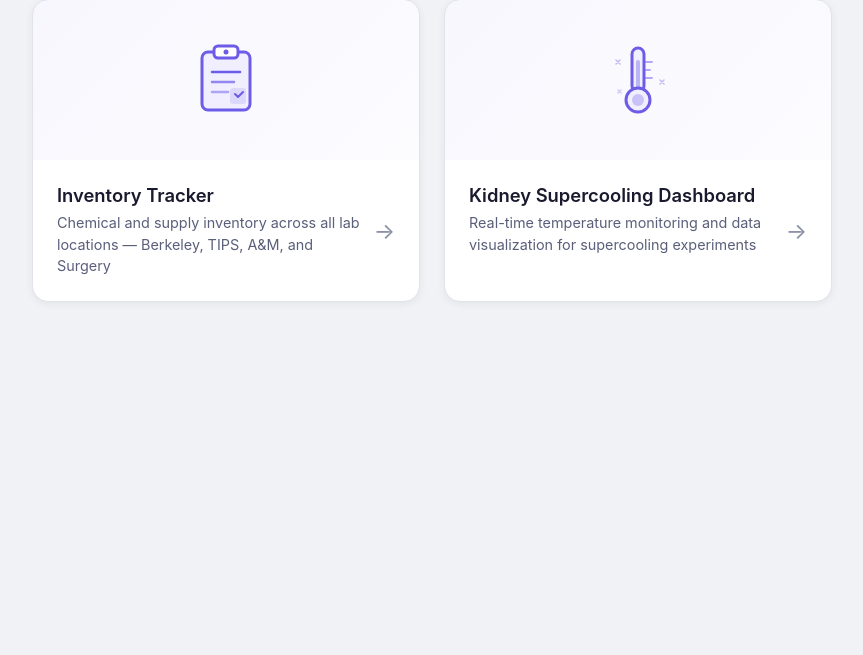
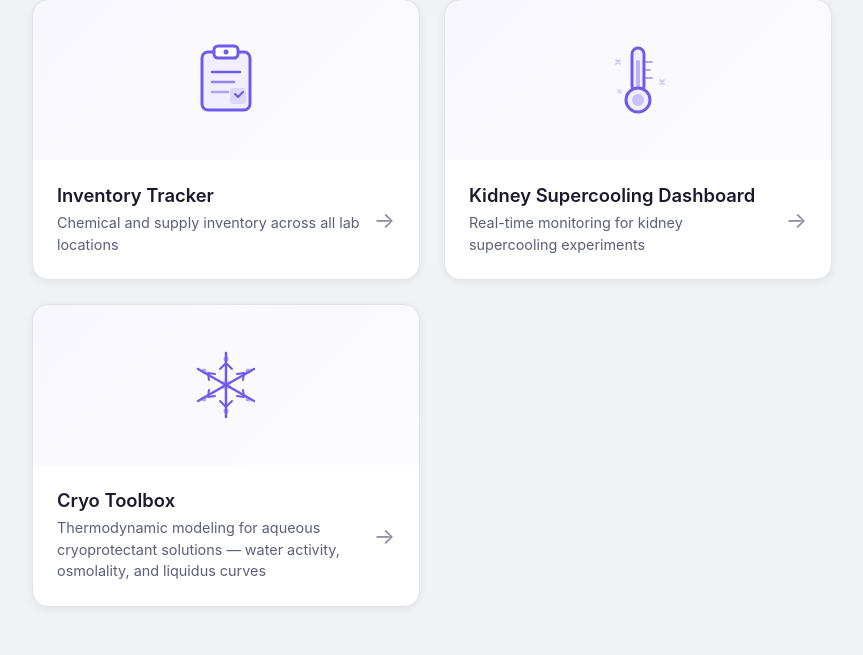
Before and after one commit to ronsellers/biochoric-toolbox, a Flask app: page / in a window 1280 px wide. Shown: the part 163-818 px from the top of the page, without its empty margins (208-1071 px from the left). Before the commit the page ends 465 px from the top, so only its background shows below. Run offline with Flask 3, Linux system fonts and the light colour scheme.

Commit message:
Add Cryo Toolbox card and switch to dynamic Jinja template
Co-Authored-By: Claude Sonnet 4.6 <noreply@anthropic.com>

```diff
--- a/app.py
+++ b/app.py
@@ -23,6 +23,12 @@ PORTAL_TOOLS = [
         "description": "Real-time monitoring for kidney supercooling experiments",
         "url": "https://kidney-supercooling-dashboard.up.railway.app/",
         "icon": "thermometer",
+    },
+    {
+        "name": "Cryo Toolbox",
+        "description": "Thermodynamic modeling for aqueous cryoprotectant solutions — water activity, osmolality, and liquidus curves",
+        "url": "https://biochoric-cryo-toolbox-production.up.railway.app/",
+        "icon": "snowflake",
     },
 ]
 
--- a/templates/index.html
+++ b/templates/index.html
@@ -244,9 +244,10 @@
   </div>
 
   <div class="grid">
-    <a href="https://biochoric-inventory-tracker-production.up.railway.app/" class="card" target="_blank" rel="noopener">
+    {% for tool in tools %}
+    <a href="{{ tool.url }}" class="card" target="_blank" rel="noopener">
       <div class="card-graphic">
-        <!-- Clipboard / inventory icon -->
+        {% if tool.icon == "clipboard" %}
         <svg viewBox="0 0 80 80" fill="none" xmlns="http://www.w3.org/2000/svg">
           <rect x="16" y="12" width="48" height="58" rx="6" stroke="var(--accent)" stroke-width="3" fill="var(--icon-bg)"/>
           <rect x="28" y="6" width="24" height="12" rx="4" stroke="var(--accent)" stroke-width="3" fill="var(--surface)"/>
@@ -257,19 +258,7 @@
           <rect x="44" y="48" width="16" height="16" rx="3" fill="var(--accent)" opacity="0.15"/>
           <path d="M49 54l3 3 5-5" stroke="var(--accent)" stroke-width="2" stroke-linecap="round" stroke-linejoin="round"/>
         </svg>
-      </div>
-      <div class="card-content">
-        <div>
-          <h2>Inventory Tracker</h2>
-          <p>Chemical and supply inventory across all lab locations — Berkeley, TIPS, A&M, and Surgery</p>
-        </div>
-        <span class="arrow">&rarr;</span>
-      </div>
-    </a>
-
-    <a href="https://kidney-supercooling-dashboard.up.railway.app/" class="card" target="_blank" rel="noopener">
-      <div class="card-graphic">
-        <!-- Thermometer / kidney cooling icon -->
+        {% elif tool.icon == "thermometer" %}
         <svg viewBox="0 0 80 80" fill="none" xmlns="http://www.w3.org/2000/svg">
           <rect x="34" y="8" width="12" height="44" rx="6" stroke="var(--accent)" stroke-width="3" fill="var(--icon-bg)"/>
           <circle cx="40" cy="60" r="12" stroke="var(--accent)" stroke-width="3" fill="var(--icon-bg)"/>
@@ -278,20 +267,50 @@
           <line x1="48" y1="22" x2="54" y2="22" stroke="var(--accent)" stroke-width="2" stroke-linecap="round" opacity="0.5"/>
           <line x1="48" y1="30" x2="52" y2="30" stroke="var(--accent)" stroke-width="2" stroke-linecap="round" opacity="0.5"/>
           <line x1="48" y1="38" x2="54" y2="38" stroke="var(--accent)" stroke-width="2" stroke-linecap="round" opacity="0.5"/>
-          <!-- Snowflake accents -->
           <path d="M18 20l4 4m0-4l-4 4" stroke="var(--accent)" stroke-width="1.5" stroke-linecap="round" opacity="0.4"/>
           <path d="M62 40l4 4m0-4l-4 4" stroke="var(--accent)" stroke-width="1.5" stroke-linecap="round" opacity="0.4"/>
           <path d="M20 50l3 3m0-3l-3 3" stroke="var(--accent)" stroke-width="1.5" stroke-linecap="round" opacity="0.3"/>
         </svg>
+        {% elif tool.icon == "snowflake" %}
+        <svg viewBox="0 0 80 80" fill="none" xmlns="http://www.w3.org/2000/svg">
+          <!-- Main crystal axes -->
+          <line x1="40" y1="8" x2="40" y2="72" stroke="var(--accent)" stroke-width="2.5" stroke-linecap="round"/>
+          <line x1="12" y1="24" x2="68" y2="56" stroke="var(--accent)" stroke-width="2.5" stroke-linecap="round"/>
+          <line x1="12" y1="56" x2="68" y2="24" stroke="var(--accent)" stroke-width="2.5" stroke-linecap="round"/>
+          <!-- Center -->
+          <circle cx="40" cy="40" r="5" fill="var(--accent)" opacity="0.25"/>
+          <circle cx="40" cy="40" r="2" fill="var(--accent)" opacity="0.6"/>
+          <!-- Top branch -->
+          <path d="M40 18l-6 6m6-6l6 6" stroke="var(--accent)" stroke-width="2" stroke-linecap="round"/>
+          <!-- Bottom branch -->
+          <path d="M40 62l-6-6m6 6l6-6" stroke="var(--accent)" stroke-width="2" stroke-linecap="round"/>
+          <!-- Upper-right branch -->
+          <path d="M58 28l-7 1m7-1l-1 7" stroke="var(--accent)" stroke-width="2" stroke-linecap="round"/>
+          <!-- Lower-left branch -->
+          <path d="M22 52l7-1m-7 1l1-7" stroke="var(--accent)" stroke-width="2" stroke-linecap="round"/>
+          <!-- Upper-left branch -->
+          <path d="M22 28l7 1m-7-1l1 7" stroke="var(--accent)" stroke-width="2" stroke-linecap="round"/>
+          <!-- Lower-right branch -->
+          <path d="M58 52l-7-1m7 1l-1-7" stroke="var(--accent)" stroke-width="2" stroke-linecap="round"/>
+          <!-- Molecule dots -->
+          <circle cx="40" cy="14" r="2.5" fill="var(--accent)" opacity="0.5"/>
+          <circle cx="40" cy="66" r="2.5" fill="var(--accent)" opacity="0.5"/>
+          <circle cx="62" cy="26" r="2.5" fill="var(--accent)" opacity="0.5"/>
+          <circle cx="18" cy="54" r="2.5" fill="var(--accent)" opacity="0.5"/>
+          <circle cx="18" cy="26" r="2.5" fill="var(--accent)" opacity="0.5"/>
+          <circle cx="62" cy="54" r="2.5" fill="var(--accent)" opacity="0.5"/>
+        </svg>
+        {% endif %}
       </div>
       <div class="card-content">
         <div>
-          <h2>Kidney Supercooling Dashboard</h2>
-          <p>Real-time temperature monitoring and data visualization for supercooling experiments</p>
+          <h2>{{ tool.name }}</h2>
+          <p>{{ tool.description }}</p>
         </div>
         <span class="arrow">&rarr;</span>
       </div>
     </a>
+    {% endfor %}
   </div>
 
   <script>
```
